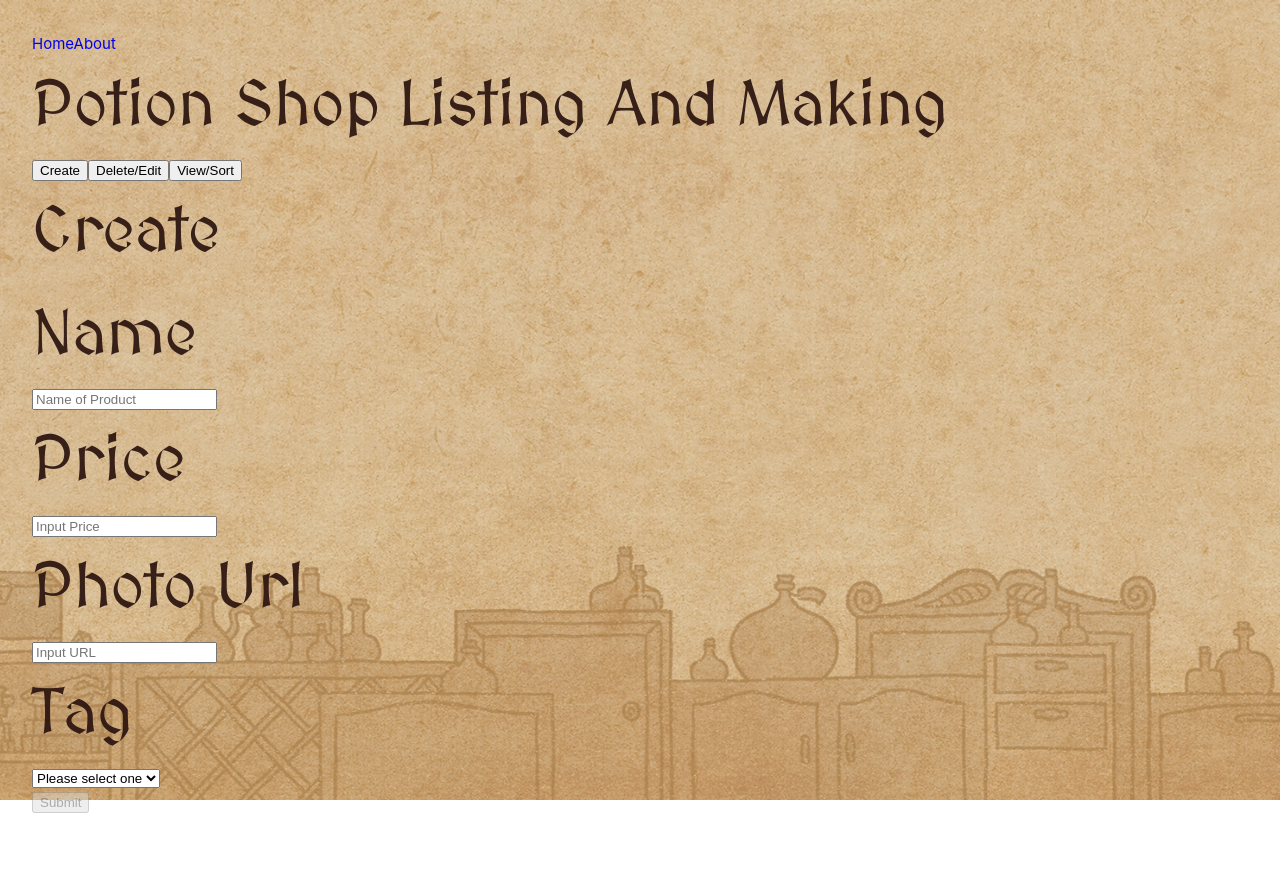
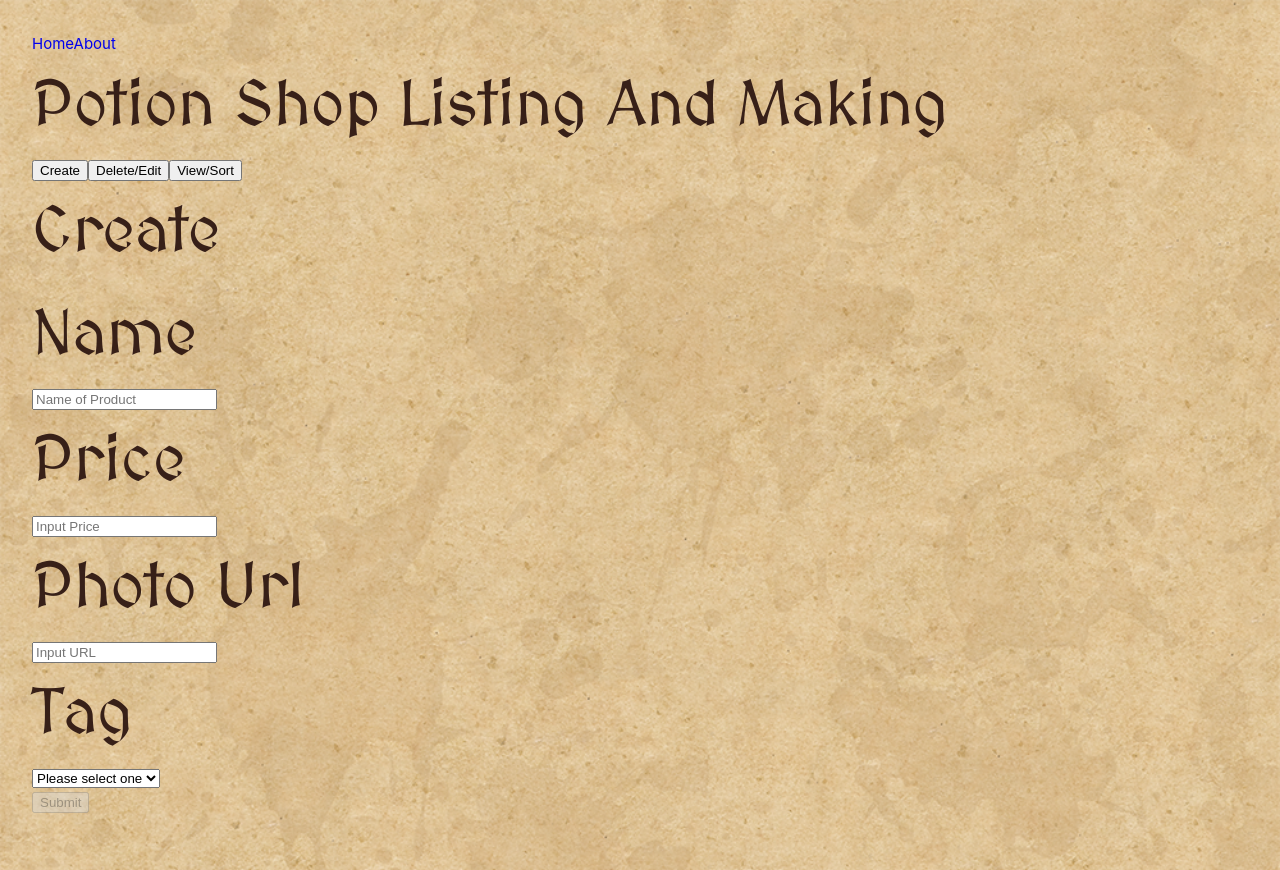
Before and after one commit to LueKely/Magic-Potion-Shop, a Vue app: page / in a window 1280 px wide. Before the commit the page ends 838 px from the top, so only its background shows below. Built offline with nearby package versions, Linux system fonts and the light colour scheme.

Commit message:
PLEASE TAKE NOTE OF THIS CHANGE
changed the vh and the bgposition and bg as well

```diff
--- a/src/assets/main.css
+++ b/src/assets/main.css
@@ -4,11 +4,11 @@
 	/* max-width: 1280px; */
 	margin: 0 auto;
 	padding: 2rem;
-	height: 100vh;
+
 	font-weight: normal;
-	background-image: url('./casual-background-image.webp');
-	background-position: center;
-	background-repeat: no-repeat;
+	background-image: url('./paper-background-image.webp');
+
+	background-repeat: repeat;
 	background-size: cover;
 }
 
```
